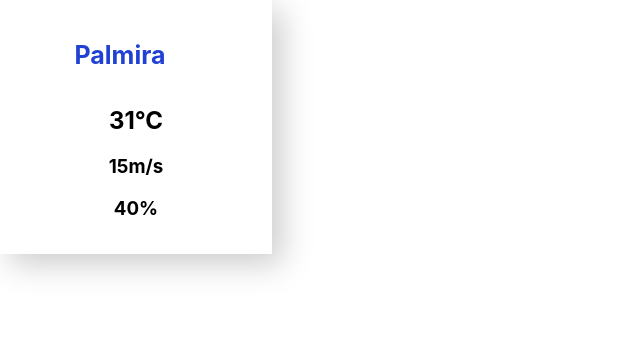
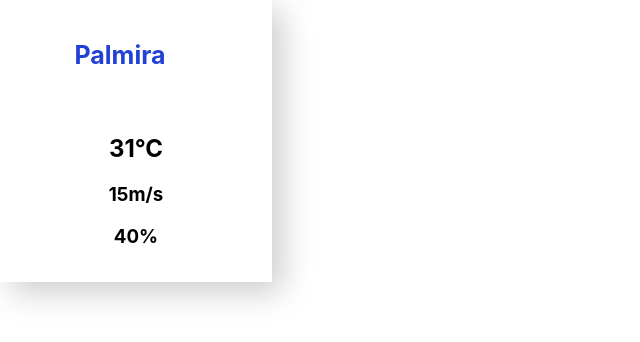
Before and after one commit to jalopezc/WeatherWebApp, a React (Create React App) app: page / in a window 1280 px wide. Shown: the top 342 px of the page, without its empty margins (0-640 px from the left). Built offline with nearby package versions, Linux system fonts and the light colour scheme; some icons are missing.

Commit message:
Addig WheatherIcons to the card

```diff
--- a/package.json
+++ b/package.json
@@ -9,6 +9,7 @@
     "react": "^17.0.2",
     "react-dom": "^17.0.2",
     "react-scripts": "4.0.3",
+    "react-weathericons": "^1.0.4",
     "web-vitals": "^1.1.1"
   },
   "scripts": {
--- a/public/index.html
+++ b/public/index.html
@@ -10,6 +10,7 @@
       content="Web site created using create-react-app"
     />
     <link rel="apple-touch-icon" href="%PUBLIC_URL%/logo192.png" />
+
     <!--
       manifest.json provides metadata used when your web app is installed on a
       user's mobile device or desktop. See https://developers.google.com/web/fundamentals/web-app-manifest/
@@ -25,6 +26,9 @@
       Learn how to configure a non-root public URL by running `npm run build`.
     -->
     <title>React App</title>
+    <link rel="stylesheet"
+href="https://cdnjs.cloudflare.com/ajax/libs/weather-icons/2.0.9/css/weathe
+r-icons.min.css">
   </head>
   <body>
     <noscript>You need to enable JavaScript to run this app.</noscript>
--- a/src/Components/WeatherCity/WeatherCity.js
+++ b/src/Components/WeatherCity/WeatherCity.js
@@ -2,6 +2,7 @@ import React from 'react';
 import "./WeatherCity.css";
 import Title from "./../Title/Title"
 import WeatherInfo from "./WeatherInfo/WeatherInfo"
+
 const WeatherCity = function(){
     return(
         <div className="uao_card">
--- a/src/Components/WeatherCity/WeatherInfo/WeatherInfo.js
+++ b/src/Components/WeatherCity/WeatherInfo/WeatherInfo.js
@@ -2,6 +2,7 @@ import React from 'react';
 import "./WeatherInfo.css";
 import WeatherTemp from './WeatherTemp/WeatherTemp';
 import WeatherExtra from './WeatherExtra/WeatherExtra';
+
 
 const WeatherInfo = function(){
     return(
--- a/src/Components/WeatherCity/WeatherInfo/WeatherTemp/WeatherTemp.js
+++ b/src/Components/WeatherCity/WeatherInfo/WeatherTemp/WeatherTemp.js
@@ -1,10 +1,20 @@
 import React from 'react';
 import WeatherInfo from '../WeatherInfo';
 import "./WeatherTemp.css";
+import WeatherIcons from "react-weathericons";
+
+const GetWeatherIcon = () =>{
+    return(
+        <WeatherIcons name="snow" size="2x"/>
+    );
+}
 
 const WeatherTemp = function(){
     return(
-        <h2>31°C</h2>
+        <div>
+           {GetWeatherIcon()}
+            <h2>31°C</h2>
+        </div>
     );
 
 };
```
Also changed, not shown: 1 other file (tests, documents, lock files or other folders).
